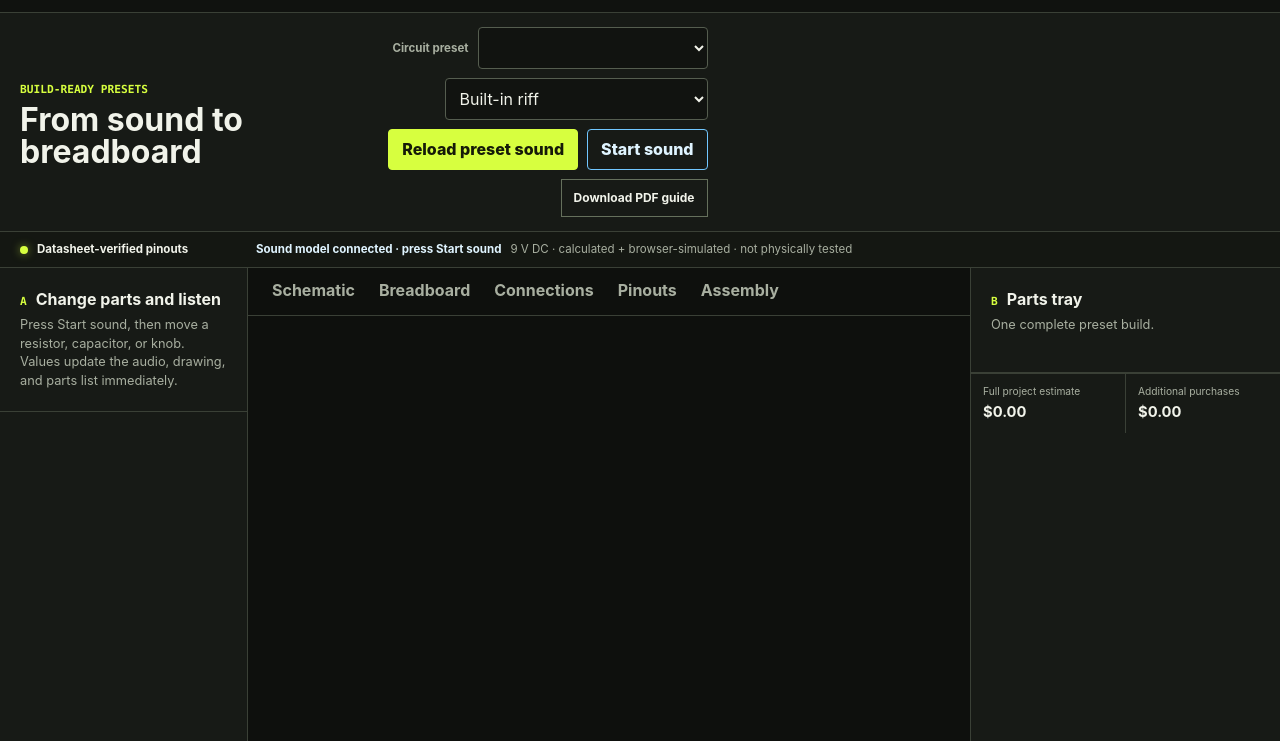
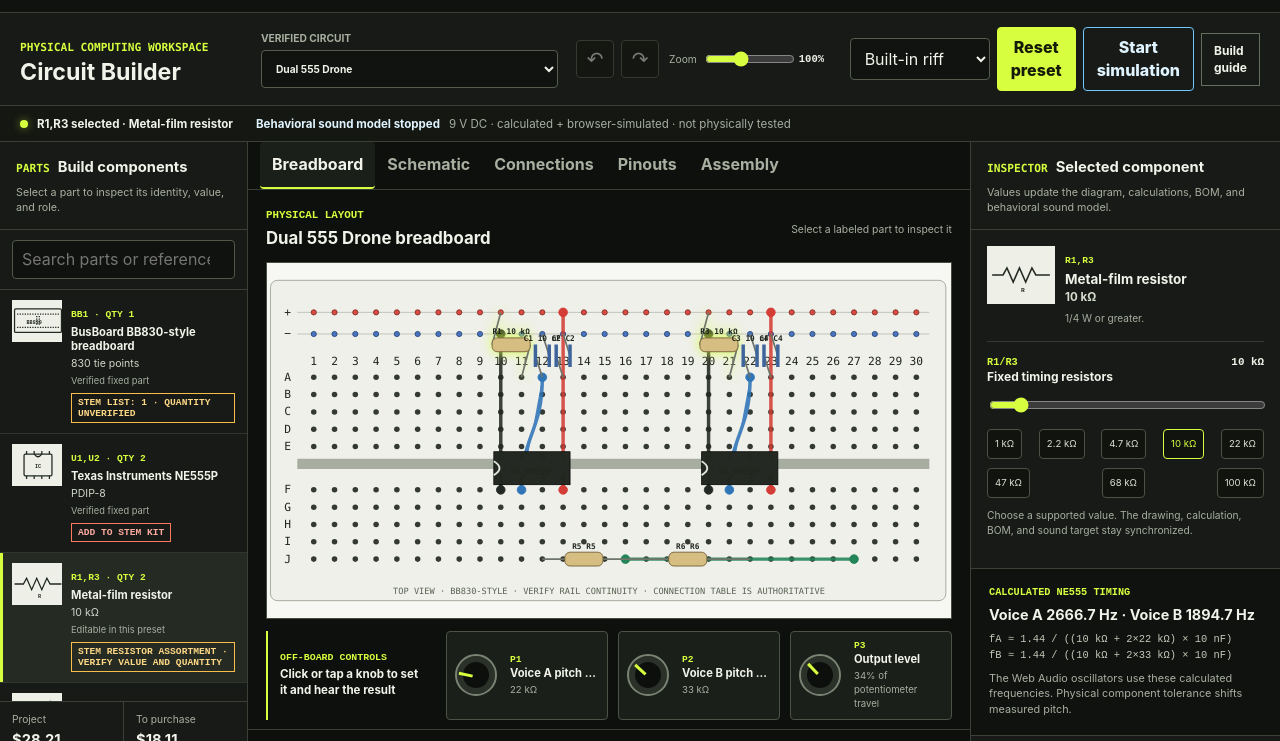
Before and after one commit to patricio-jijon/ircuit-bending-sound-designer, a website: page index.html in a window 1280 px wide. Shown: the part 59-800 px from the top of the page. Drawn offline with Linux system fonts and the light colour scheme.

Commit message:
Redesign Circuit Builder workspace

```diff
--- a/index.html
+++ b/index.html
@@ -5,9 +5,9 @@
   <meta name="viewport" content="width=device-width, initial-scale=1">
   <meta name="description" content="Build combinable sound effects, hear component changes, and learn the circuit physics behind them.">
   <title>Circuit Bending Sound Designer</title>
-  <link rel="stylesheet" href="styles.css?v=6">
-  <script src="hardware-data.js?v=6" defer></script>
-  <script src="app.js?v=6" defer></script>
+  <link rel="stylesheet" href="styles.css?v=7">
+  <script src="hardware-data.js?v=7" defer></script>
+  <script src="app.js?v=7" defer></script>
 </head>
 <body>
   <a class="skip-link" href="#main">Skip to sound workspace</a>
@@ -168,49 +168,48 @@
 
     <section id="hardware" class="view hardware-view is-active" aria-labelledby="hardware-title">
       <div class="hardware-toolbar">
-        <div>
-          <span class="section-number">Build-ready presets</span>
-          <h1 id="hardware-title">From sound to breadboard</h1>
+        <div class="hardware-title-block"><span class="section-number">Physical computing workspace</span><h1 id="hardware-title">Circuit Builder</h1></div>
+        <label class="preset-field" for="hardware-preset"><span>Verified circuit</span><select id="hardware-preset"></select></label>
+        <div class="workbench-tools" aria-label="Workspace tools">
+          <button id="hardware-undo" class="tool-button" type="button" title="Undo component change" aria-label="Undo component change" disabled>↶</button>
+          <button id="hardware-redo" class="tool-button" type="button" title="Redo component change" aria-label="Redo component change" disabled>↷</button>
+          <label class="zoom-control" for="workspace-zoom"><span>Zoom</span><input id="workspace-zoom" type="range" min="75" max="140" step="5" value="100"><output id="workspace-zoom-value">100%</output></label>
         </div>
-        <div class="preset-picker">
-          <label for="hardware-preset">Circuit preset</label>
-          <select id="hardware-preset"></select>
-          <label class="sr-only" for="hardware-source-select">Sound source</label>
-          <select id="hardware-source-select" aria-label="Sound source">
-            <option value="demo">Built-in riff</option>
-            <option value="tone">Test tone</option>
-            <option value="microphone">Microphone / guitar interface</option>
-          </select>
-          <button id="load-hardware-sound" type="button">Reload preset sound</button>
-          <button id="hardware-audio-toggle" class="hardware-audio-toggle" type="button" aria-pressed="false">Start sound</button>
-          <a id="download-guide" class="download-guide" href="guides/dual-555-drone-build-guide.pdf" download>Download PDF guide</a>
+        <div class="simulation-tools">
+          <label class="sr-only" for="hardware-source-select">Simulation sound source</label>
+          <select id="hardware-source-select" aria-label="Simulation sound source"><option value="demo">Built-in riff</option><option value="tone">Test tone</option><option value="microphone">Microphone / guitar interface</option></select>
+          <button id="load-hardware-sound" class="secondary-button" type="button">Reset preset</button>
+          <button id="hardware-audio-toggle" class="hardware-audio-toggle" type="button" aria-pressed="false">Start simulation</button>
+          <a id="download-guide" class="download-guide" href="guides/dual-555-drone-build-guide.pdf" download>Build guide</a>
         </div>
       </div>
       <div class="hardware-status">
         <span class="status-dot" aria-hidden="true"></span>
-        <strong>Datasheet-verified pinouts</strong>
-        <span id="hardware-audio-status">Sound model connected · press Start sound</span>
+        <strong id="hardware-selection-status">Verified preset ready</strong>
+        <span id="hardware-audio-status">Behavioral sound model stopped</span>
         <span>9 V DC · calculated + browser-simulated · not physically tested</span>
       </div>
       <div class="hardware-layout">
         <aside class="parts-drawer" aria-labelledby="parts-drawer-title">
-          <div class="panel-heading"><div><span class="section-number">A</span><h2 id="parts-drawer-title">Change parts and listen</h2></div><p>Press Start sound, then move a resistor, capacitor, or knob. Values update the audio, drawing, and parts list immediately.</p></div>
-          <div id="hardware-controls" class="hardware-controls"></div>
+          <div class="workbench-panel-heading"><div><span class="section-number">Parts</span><h2 id="parts-drawer-title">Build components</h2></div><p>Select a part to inspect its identity, value, and role.</p></div>
+          <label class="parts-search" for="parts-search"><span class="sr-only">Search components</span><input id="parts-search" type="search" placeholder="Search parts or references" autocomplete="off"></label>
+          <div id="illustrated-components" class="illustrated-components"></div>
+          <div class="hardware-total"><div><span>Project</span><strong id="hardware-cost">$0.00</strong></div><div><span>To purchase</span><strong id="hardware-missing-cost">$0.00</strong></div></div>
         </aside>
         <div class="construction-workspace">
-          <div class="construction-tabs" aria-label="Jump to construction section">
-            <button type="button" data-construction="schematic">Schematic</button>
-            <button type="button" data-construction="breadboard">Breadboard</button>
-            <button type="button" data-construction="connections">Connections</button>
-            <button type="button" data-construction="pinouts">Pinouts</button>
-            <button type="button" data-construction="assembly">Assembly</button>
+          <div class="construction-tabs" role="tablist" aria-label="Workspace view">
+            <button class="is-active" type="button" role="tab" aria-selected="true" data-construction="breadboard">Breadboard</button>
+            <button type="button" role="tab" aria-selected="false" data-construction="schematic">Schematic</button>
+            <button type="button" role="tab" aria-selected="false" data-construction="connections">Connections</button>
+            <button type="button" role="tab" aria-selected="false" data-construction="pinouts">Pinouts</button>
+            <button type="button" role="tab" aria-selected="false" data-construction="assembly">Assembly</button>
           </div>
-          <section id="construction-panel" class="construction-panel" aria-live="polite"></section>
+          <section id="construction-panel" class="construction-panel" aria-live="polite" style="--workspace-zoom:1"></section>
+          <div class="canvas-footer"><span>Top view · power disconnected while editing</span><span>Connection table remains authoritative</span></div>
         </div>
-        <aside class="illustrated-bom" aria-labelledby="illustrated-bom-title">
-          <div class="panel-heading"><div><span class="section-number">B</span><h2 id="illustrated-bom-title">Parts tray</h2></div><p>One complete preset build.</p></div>
-          <div id="illustrated-components" class="illustrated-components"></div>
-          <div class="hardware-total"><div><span>Full project estimate</span><strong id="hardware-cost">$0.00</strong></div><div><span>Additional purchases</span><strong id="hardware-missing-cost">$0.00</strong></div></div>
+        <aside class="component-inspector" aria-labelledby="component-inspector-title">
+          <div class="workbench-panel-heading"><div><span class="section-number">Inspector</span><h2 id="component-inspector-title">Selected component</h2></div><p>Values update the diagram, calculations, BOM, and behavioral sound model.</p></div>
+          <div id="hardware-controls" class="hardware-controls"></div>
         </aside>
       </div>
       <section class="hardware-notes" aria-labelledby="hardware-notes-title">
```
